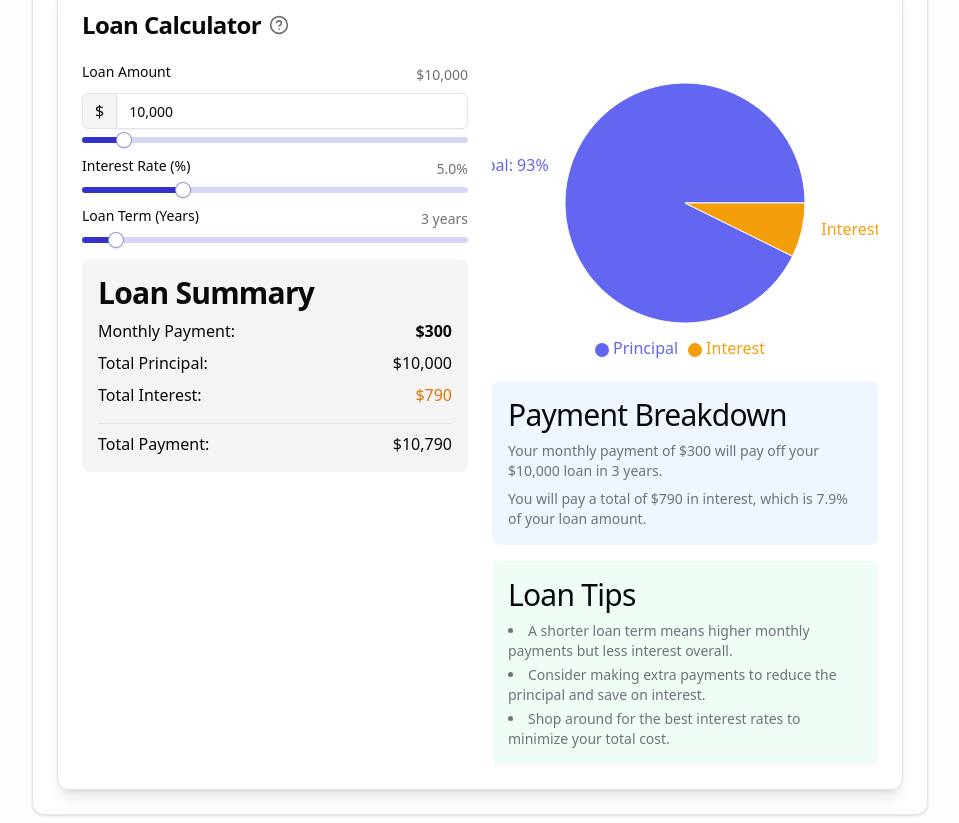
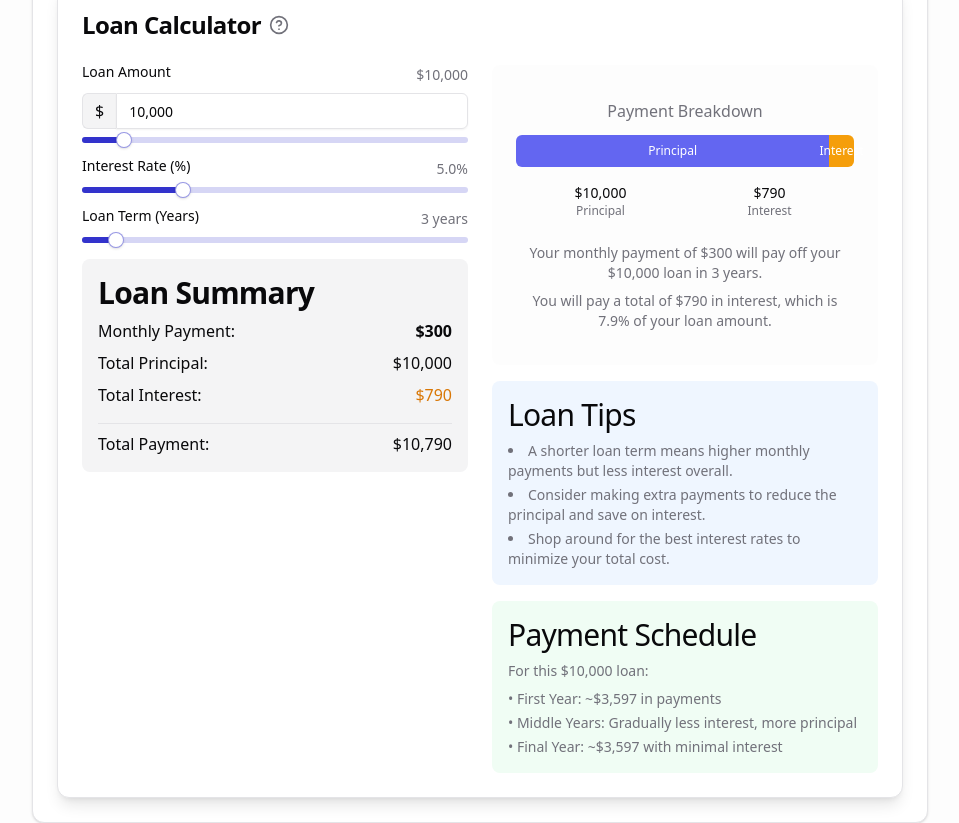
Before and after one commit to glhfsox/bankify, a Next.js app: page /tools in a window 1280 px wide. Shown: the part 420-1243 px from the top of the page, without its empty margins (160-1119 px from the left). Built offline with nearby package versions, Linux system fonts and the light colour scheme.

Commit message:
Update LoanCalculator.tsx

```diff
--- a/src/components/calculators/LoanCalculator.tsx
+++ b/src/components/calculators/LoanCalculator.tsx
@@ -5,14 +5,6 @@ import { Card, CardContent, CardHeader, CardTitle } from "@/components/ui/card";
 import { Slider } from "@/components/ui/slider";
 import { Input } from "@/components/ui/input";
 import { Label } from "@/components/ui/label";
-import {
-  PieChart,
-  Pie,
-  Cell,
-  ResponsiveContainer,
-  Tooltip,
-  Legend,
-} from "recharts";
 import {
   Tooltip as UITooltip,
   TooltipContent,
@@ -71,11 +63,6 @@ export default function LoanCalculator() {
       maximumFractionDigits: 0,
     }).format(value);
   };
-
-  const chartData = [
-    { name: "Principal", value: loanAmount, color: "#6366F1" },
-    { name: "Interest", value: totalInterest, color: "#F59E0B" },
-  ];
 
   return (
     <motion.div
@@ -196,35 +183,37 @@ export default function LoanCalculator() {
             </div>
 
             <div className="space-y-4">
-              <div className="h-[300px] flex items-center justify-center">
-                <ResponsiveContainer width="100%" height="100%">
-                  <PieChart>
-                    <Pie
-                      data={chartData}
-                      cx="50%"
-                      cy="50%"
-                      labelLine={false}
-                      outerRadius={120}
-                      fill="#8884d8"
-                      dataKey="value"
-                      label={({ name, percent }) =>
-                        `${name}: ${(percent * 100).toFixed(0)}%`
-                      }
+              <div className="h-[300px] bg-secondary/20 rounded-lg flex flex-col items-center justify-center p-6">
+                <p className="text-center text-muted-foreground mb-3">
+                  Payment Breakdown
+                </p>
+                <div className="w-full flex flex-col items-center gap-4">
+                  <div className="w-full flex">
+                    <div
+                      className="h-8 bg-indigo-500 rounded-l-md flex items-center justify-center text-white text-xs"
+                      style={{ width: `${(loanAmount / totalPayment) * 100}%` }}
                     >
-                      {chartData.map((entry, index) => (
-                        <Cell key={`cell-${index}`} fill={entry.color} />
-                      ))}
-                    </Pie>
-                    <Tooltip
-                      formatter={(value: number) => formatCurrency(value)}
-                    />
-                    <Legend />
-                  </PieChart>
-                </ResponsiveContainer>
+                      Principal
                     </div>
-
-              <div className="p-4 bg-blue-50 dark:bg-blue-950 rounded-lg">
-                <h3 className="font-medium mb-2">Payment Breakdown</h3>
+                    <div
+                      className="h-8 bg-amber-500 rounded-r-md flex items-center justify-center text-white text-xs"
+                      style={{ width: `${(totalInterest / totalPayment) * 100}%` }}
+                    >
+                      Interest
+                    </div>
+                  </div>
+                  <div className="grid grid-cols-2 w-full text-center text-sm">
+                    <div>
+                      <p className="font-medium">{formatCurrency(loanAmount)}</p>
+                      <p className="text-xs text-muted-foreground">Principal</p>
+                    </div>
+                    <div>
+                      <p className="font-medium">{formatCurrency(totalInterest)}</p>
+                      <p className="text-xs text-muted-foreground">Interest</p>
+                    </div>
+                  </div>
+                </div>
+                <div className="mt-6 text-center">
                   <p className="text-sm text-muted-foreground">
                     Your monthly payment of {formatCurrency(monthlyPayment)} will pay off your
                     {" "}{formatCurrency(loanAmount)} loan in {loanTerm} {loanTerm === 1 ? "year" : "years"}.
@@ -234,13 +223,26 @@ export default function LoanCalculator() {
                     {" "}{totalInterest > 0 ? ((totalInterest / loanAmount) * 100).toFixed(1) : "0"}% of your loan amount.
                   </p>
                 </div>
+              </div>
 
-              <div className="p-4 bg-green-50 dark:bg-green-950 rounded-lg">
+              <div className="p-4 bg-blue-50 dark:bg-blue-950 rounded-lg">
                 <h3 className="font-medium mb-2">Loan Tips</h3>
                 <ul className="text-sm text-muted-foreground space-y-1 list-disc list-inside">
                   <li>A shorter loan term means higher monthly payments but less interest overall.</li>
                   <li>Consider making extra payments to reduce the principal and save on interest.</li>
                   <li>Shop around for the best interest rates to minimize your total cost.</li>
+                </ul>
+              </div>
+
+              <div className="p-4 bg-green-50 dark:bg-green-950 rounded-lg">
+                <h3 className="font-medium mb-2">Payment Schedule</h3>
+                <p className="text-sm text-muted-foreground">
+                  For this {formatCurrency(loanAmount)} loan:
+                </p>
+                <ul className="text-sm text-muted-foreground mt-2 space-y-1">
+                  <li>• First Year: ~{formatCurrency(monthlyPayment * 12)} in payments</li>
+                  <li>• Middle Years: Gradually less interest, more principal</li>
+                  <li>• Final Year: ~{formatCurrency(monthlyPayment * 12)} with minimal interest</li>
                 </ul>
               </div>
             </div>
```
Lines whose indentation alone changed are shown as unchanged.
